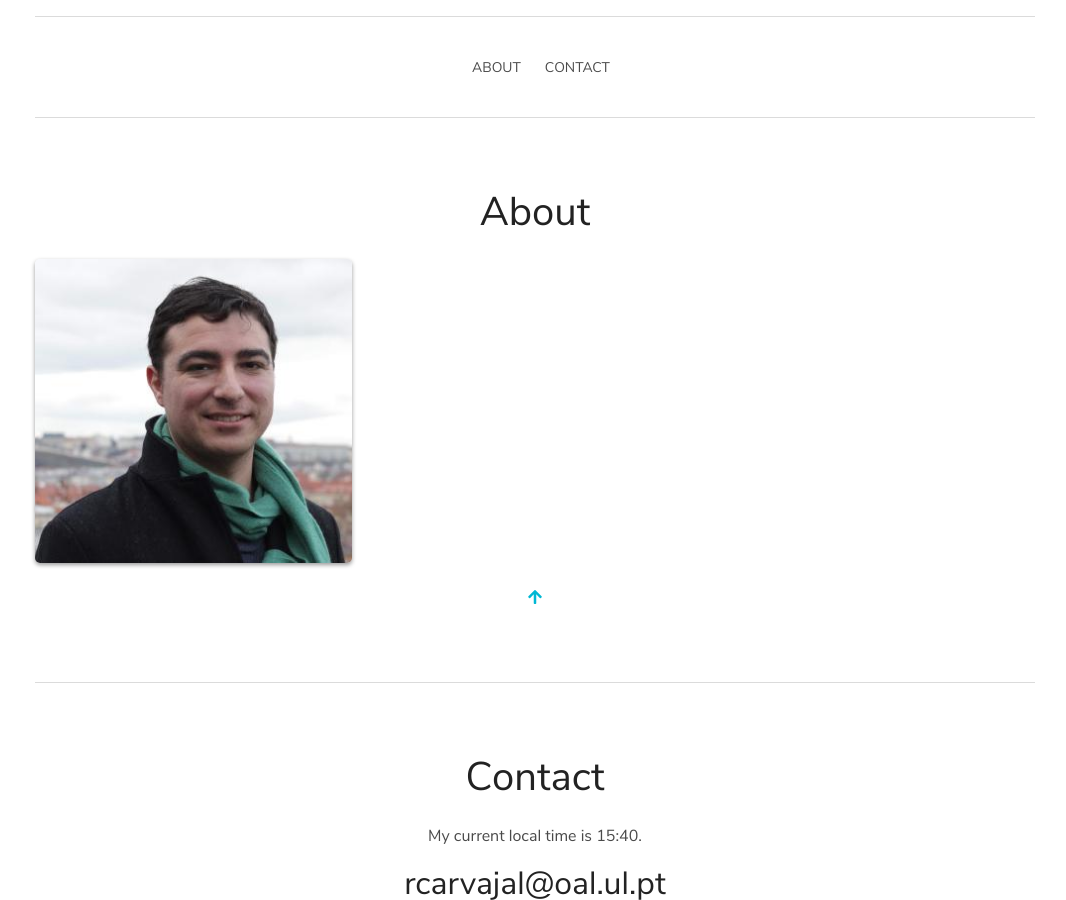
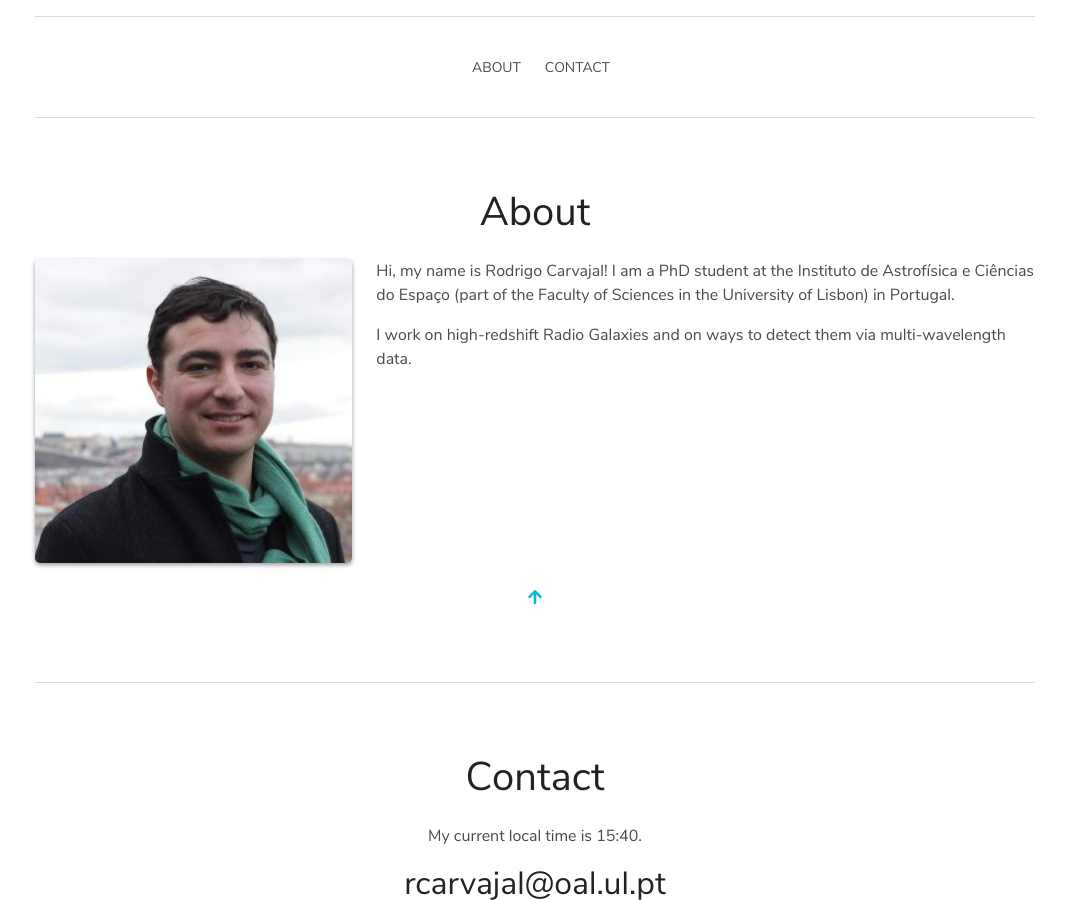
Before and after one commit to racarvajal/racarvajal.github.io, a Jekyll site: the page index.html, which Jekyll copies as it is, in a window 1280 px wide and 900 px high, scrolled down 758 px. Shown: the whole window, without its empty margins (105-1171 px from the left). Built offline with Jekyll 4.4.1, drawn with Linux system fonts in a browser that asks for light colours.

Commit message:
updated about

```diff
--- a/index.html
+++ b/index.html
@@ -185,6 +185,8 @@ Rodrigo Carvajal P.
 
                     </div>
                     <div class="markdown column">
+                        <p>Hi, my name is Rodrigo Carvajal! I am a PhD student at the Instituto de Astrofísica e Ciências do Espaço (part of the Faculty of Sciences in the University of Lisbon) in Portugal.</p>
+<p>I work on high-redshift Radio Galaxies and on ways to detect them via multi-wavelength data.</p>
 
                     </div>
                 </div>
```
